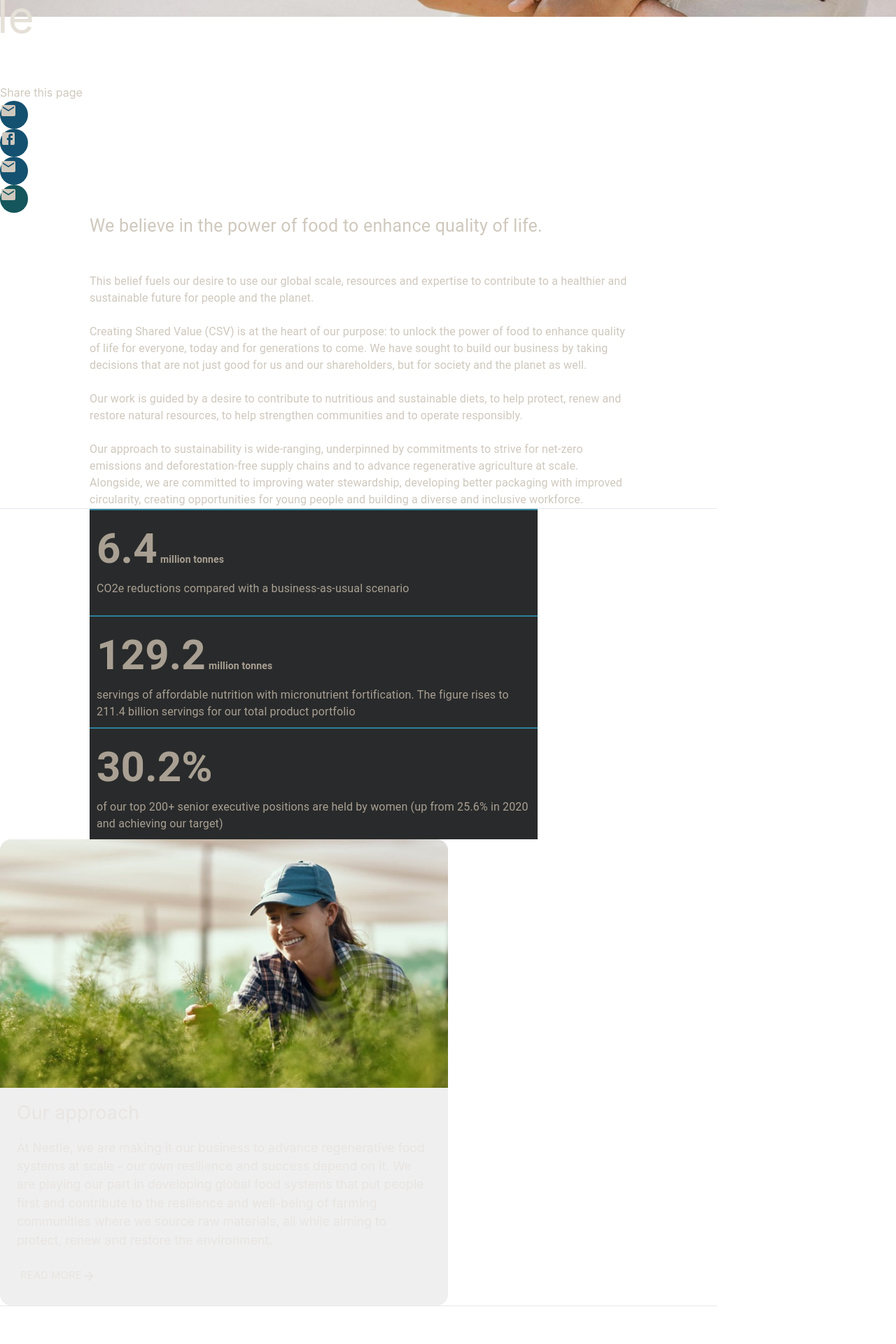
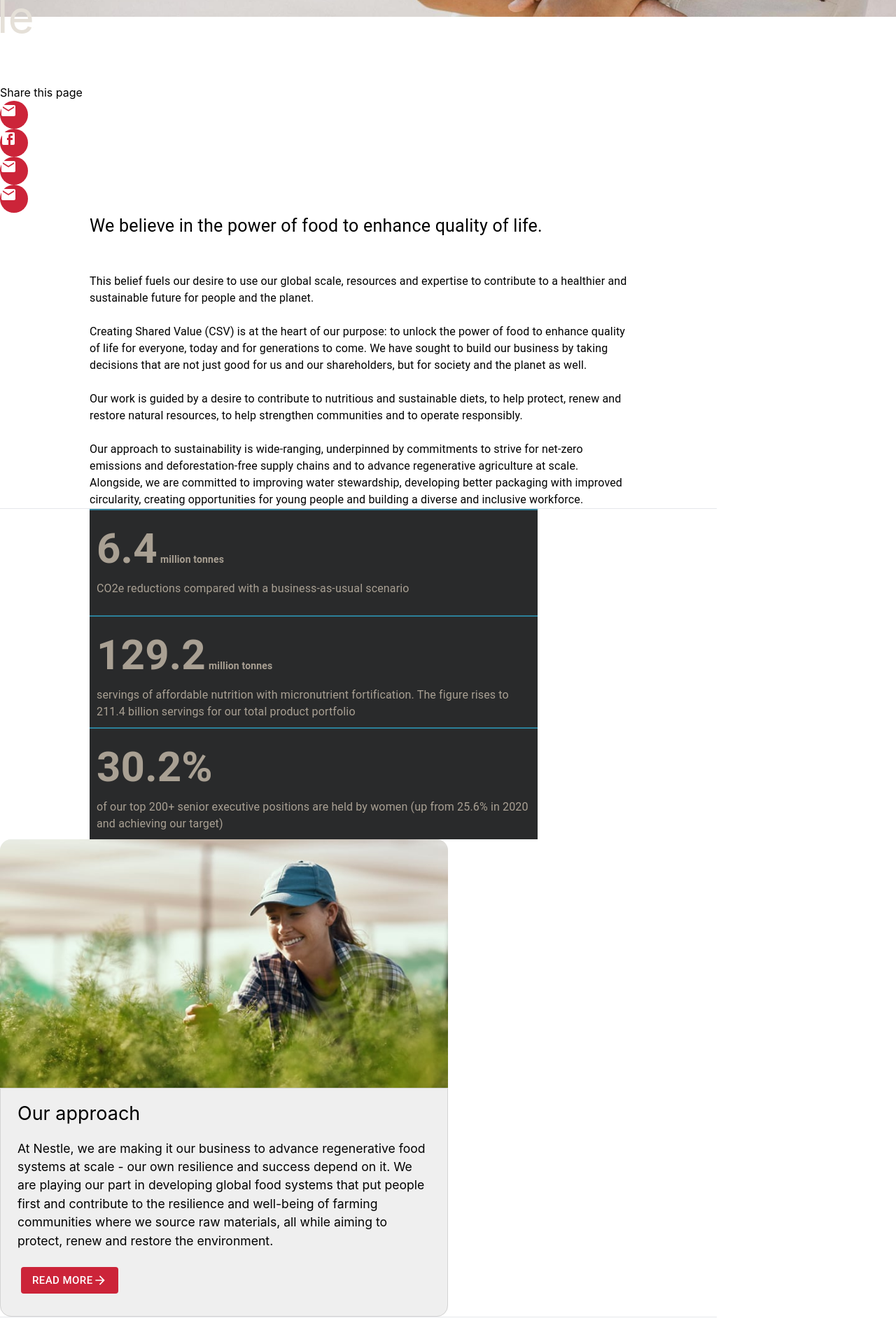
Before and after one commit to MUHAMMAD-ABDUL-RAFAY/UnileverClone, a React (Vite) app: page / in a window 1280 px wide. Shown: the part 780-2700 px from the top of the page at 70% size. Built offline with nearby package versions, Linux system fonts and the light colour scheme.

Commit message:
corrected color scheme in 2 more sections

```diff
--- a/src/App.jsx
+++ b/src/App.jsx
@@ -19,6 +19,7 @@ function App() {
       <hr className='mx-auto' style={{width:"80%",color:"#CFC8BD"}} />
       <InfoPage />
       <hr className='mx-auto' style={{width:"80%",color:"#CFC8BD"}} />
+      {/* done */}
       <Works />
       <Add />
       <BottomNav />
--- a/src/components/InfoPage.jsx
+++ b/src/components/InfoPage.jsx
@@ -1,6 +1,6 @@
 import React,{useEffect} from "react";
 import { Card } from "react-bootstrap";
-import { Button } from "react-bootstrap";
+import { Button } from "@mui/material";
 import ArrowForwardIcon from "@mui/icons-material/ArrowForward";
 import StatsDiv from "./StatsDiv";
 const InfoPage = () => {
@@ -22,7 +22,8 @@ const InfoPage = () => {
       </div>
       <div style={{ width: (isSmallDevice || isMediumDevice) ? "85%" : "50%",marginRight: (isSmallDevice || isMediumDevice) ? "" : "10%" }}>
         {/* #17668C backgroundColor for card body in dark mode */}
-        <Card style={{ backgroundColor: "#EFEFEF", borderRadius: "1rem" }}>
+        {/* no border color in dark */}
+        <Card style={{ backgroundColor: "#EFEFEF", borderRadius: "1rem", borderColor:"" }}>
           <Card.Img
             style={{
               borderTopRightRadius: "1rem",
@@ -31,14 +32,16 @@ const InfoPage = () => {
             variant="top"
             src="/cardImage.jpg"
           />
-
-          <Card.Body style={{ padding: "1rem 1.5rem 2rem 1.5rem"}}>
+          {/* no border,borderRadius,left,right radius in dark mode */}
+          <Card.Body style={{ padding: "1rem 1.5rem 2rem 1.5rem",border:"1px solid #D4D4D4",borderBottomLeftRadius: "1rem",
+                borderBottomRightRadius: "1rem"}}>
             <Card.Title
               style={{
                 fontSize: "1.6875rem",
                 fontWeight: "400",
                 marginBottom: "16px",
-                color: "#E8E5E2",
+                // #E8E5E2 in dark mode
+                color: "#000",
               }}
             >
               Our approach
@@ -47,7 +50,8 @@ const InfoPage = () => {
               style={{
                 fontSize: "1.1rem",
                 marginBottom: "24px",
-                color: "#E8E5E2",
+                // #E8E5E2 in dark mode
+                color: "#000",
               }}
             >
               At Nestle, we are making it our business to advance regenerative
@@ -63,14 +67,19 @@ const InfoPage = () => {
                 style={{
                   fontSize: "15px",
                   marginLeft: "5px",
-                  color: "#E8E5E2",
+                  // #E8E5E2 in dark mode
+                  color: "#fff",
+                  // no background color in dark mode
+                  backgroundColor: "#CC2439"
                 }}
               >
                 READ MORE
+                {/* Arrow Icon Color #E8E5E2 */}
+                <ArrowForwardIcon
+                style={{ fontSize: "20px", color: "#fff" }}
+              />
               </Button>
-              <ArrowForwardIcon
-                style={{ fontSize: "20px", color: "#E8E5E2" }}
-              />
+
 
             </div>
           </Card.Body>
--- a/src/components/TextPage.jsx
+++ b/src/components/TextPage.jsx
@@ -9,38 +9,40 @@ const TextPage = () => {
         console.log(isSmallDevice,isMediumDevice)
     },[isSmallDevice,isMediumDevice])
     return (
-
+    // color is #CFC8BD in dark mode whole file
     <div className='mt-8 mb-16'>
         { isSmallDevice || isMediumDevice ? "" : <div className='flex flex-col mb-4' style={{width:'90%',justifyContent:"flex-end"}}>
-            <div className='flex flex-col' style={{alignSelf:"flex-end",color:"#CFC8BD"}}>
+            <div className='flex flex-col' style={{alignSelf:"flex-end",color:"#000"}}>
                 Share this page
                 <div className='flex flex-row gap-x-2 mt-2'>
-                    <div className='flex items-center justify-center' style={{backgroundColor:"#145170",width:'40px',height:'40px',borderRadius:"50%"}}>
-                        <MailIcon />
+                    {/* all background color #145170 */}
+                    <div className='flex items-center justify-center' style={{backgroundColor:"#CC2439",width:'40px',height:'40px',borderRadius:"50%"}}>
+                        {/* no color in icon in dark mode */}
+                        <MailIcon style={{color:"#fff"}} />
                     </div>
-                    <div className='flex items-center justify-center' style={{backgroundColor:"#145170",width:'40px',height:'40px',borderRadius:"50%"}}>
-                        <FacebookIcon />
+                    <div className='flex items-center justify-center' style={{backgroundColor:"#CC2439",width:'40px',height:'40px',borderRadius:"50%"}}>
+                        <FacebookIcon style={{color:"#fff"}} />
                     </div>
-                    <div className='flex items-center justify-center' style={{backgroundColor:"#145170",width:'40px',height:'40px',borderRadius:"50%"}}>
-                        <MailIcon />
+                    <div className='flex items-center justify-center' style={{backgroundColor:"#CC2439",width:'40px',height:'40px',borderRadius:"50%"}}>
+                        <MailIcon style={{color:"#fff"}} />
                     </div>
-                    <div className='flex items-center justify-center' style={{backgroundColor:"#14565B",width:'40px',height:'40px',borderRadius:"50%"}}>
-                        <MailIcon />
+                    <div className='flex items-center justify-center' style={{backgroundColor:"#CC2439",width:'40px',height:'40px',borderRadius:"50%"}}>
+                        <MailIcon style={{color:"#fff"}} />
                     </div>
                 </div>
             </div>
         </div>}
         <div className='flex flex-col' style={{width: isSmallDevice || isMediumDevice ? "80%" :"60%",justifyContent:"flex-start",marginLeft:"10%"}}>
-            <Typography style={{fontSize:"25px",color:"#CFC8BD"}}>We believe in the power of food to enhance quality of life.</Typography>
+            <Typography style={{fontSize:"25px",color:"#000"}}>We believe in the power of food to enhance quality of life.</Typography>
             <br />
             <br />
-            <Typography style={{color:"#CFC8BD"}}>This belief fuels our desire to use our global scale, resources and expertise to contribute to a healthier and sustainable future for people and the planet.</Typography>
+            <Typography style={{color:"#000"}}>This belief fuels our desire to use our global scale, resources and expertise to contribute to a healthier and sustainable future for people and the planet.</Typography>
             <br />
-            <Typography style={{color:"#CFC8BD"}}>Creating Shared Value (CSV) is at the heart of our purpose: to unlock the power of food to enhance quality of life for everyone, today and for generations to come. We have sought to build our business by taking decisions that are not just good for us and our shareholders, but for society and the planet as well.</Typography>
+            <Typography style={{color:"#000"}}>Creating Shared Value (CSV) is at the heart of our purpose: to unlock the power of food to enhance quality of life for everyone, today and for generations to come. We have sought to build our business by taking decisions that are not just good for us and our shareholders, but for society and the planet as well.</Typography>
             <br />
-            <Typography style={{color:"#CFC8BD"}}>Our work is guided by a desire to contribute to nutritious and sustainable diets, to help protect, renew and restore natural resources, to help strengthen communities and to operate responsibly.</Typography>
+            <Typography style={{color:"#000"}}>Our work is guided by a desire to contribute to nutritious and sustainable diets, to help protect, renew and restore natural resources, to help strengthen communities and to operate responsibly.</Typography>
             <br />
-            <Typography style={{color:"#CFC8BD"}}>Our approach to sustainability is wide-ranging, underpinned by commitments to strive for net-zero emissions and deforestation-free supply chains and to advance regenerative agriculture at scale. Alongside, we are committed to improving water stewardship, developing better packaging with improved circularity, creating opportunities for young people and building a diverse and inclusive workforce.</Typography>
+            <Typography style={{color:"#000"}}>Our approach to sustainability is wide-ranging, underpinned by commitments to strive for net-zero emissions and deforestation-free supply chains and to advance regenerative agriculture at scale. Alongside, we are committed to improving water stewardship, developing better packaging with improved circularity, creating opportunities for young people and building a diverse and inclusive workforce.</Typography>
         </div>
     </div>
   )
```
